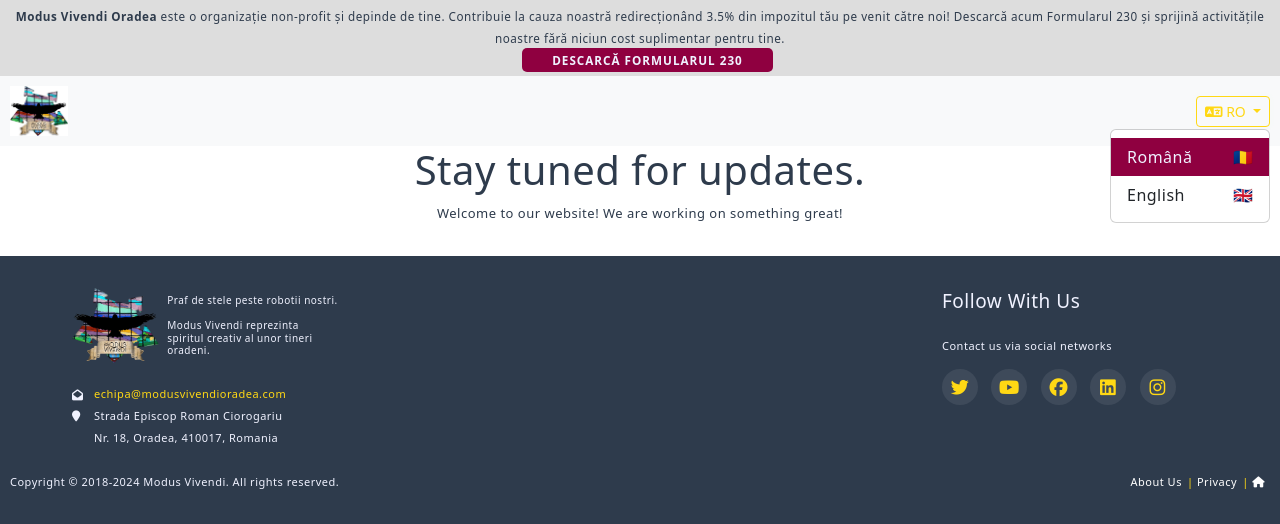
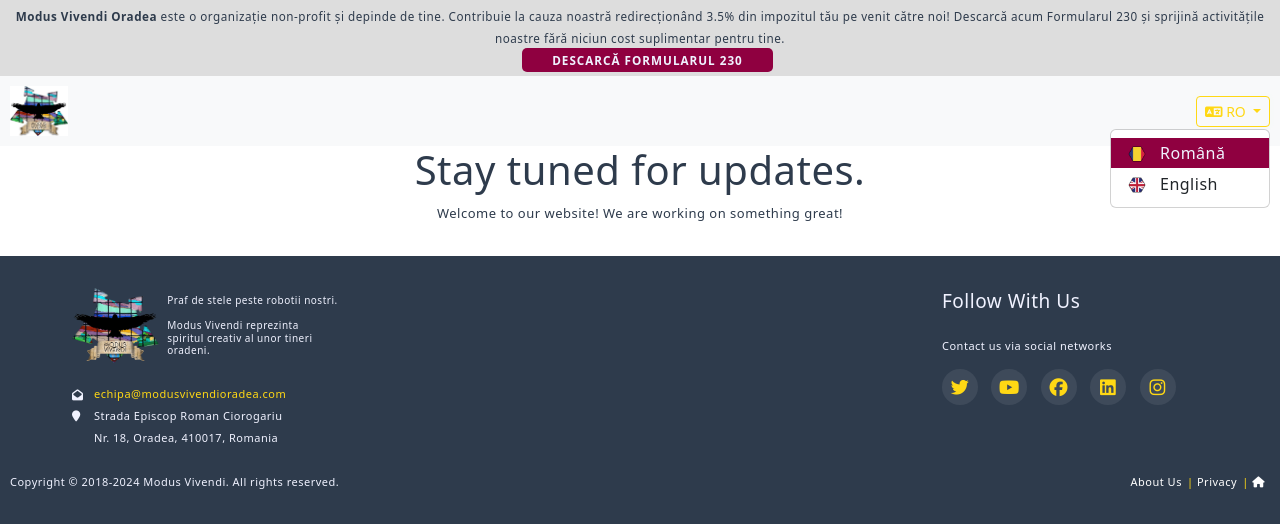
Before and after one commit to derzse/MV_site_temp, a Flask app: page / in a window 1280 px wide, after a click on "RO". Shown: the top 524 px of the page. Run offline with Flask 3, Linux system fonts and the light colour scheme.

Commit message:
Updated language selector

```diff
--- a/static/css/main.css
+++ b/static/css/main.css
@@ -379,6 +379,7 @@
 .site-footer .vc_cta3-container {
   margin-bottom: 0px;
 }
+
 .vc_cta3-container {
   margin-bottom: 35px;
   margin-left: auto;
@@ -684,34 +685,3 @@
 .donate-button .donatebtn:hover {
   background-color: #45a049;
 }
-
-    .language-switcher {
-        display: inline-block;
-    }
-
-    .language-switcher .dropdown-item {
-        display: flex;
-        justify-content: space-between;
-        align-items: center;
-        padding: 0.5rem 1rem;
-    }
-
-    .language-switcher .dropdown-item.active {
-        background-color: var(--murrey, #722f37);
-        color: var(--ghost-white, #f8f8ff);
-    }
-
-    .language-switcher .flag {
-        margin-left: 0.5rem;
-    }
-
-    .language-switcher .btn {
-        border-color: var(--school-bus-yellow, #ffd320);
-        color: var(--school-bus-yellow, #ffd320);
-    }
-
-    .language-switcher .btn:hover {
-        background-color: var(--school-bus-yellow, #ffd320);
-        color: var(--murrey, #722f37);
-        border-color: var(--school-bus-yellow, #ffd320);
-    }
--- a/templates/language_switcher.html
+++ b/templates/language_switcher.html
@@ -14,15 +14,65 @@
                 <li>
                     <a class="dropdown-item {% if CURRENT_LANGUAGE == code %}active{% endif %}"
                        href="{{ url_for('set_language', language=code) }}">
-                        {{ name }}
+                        <!-- {{name}} -->
                         {% if code == 'ro' %}
-                            <span class="flag">🇷🇴</span>
+                            <span class="flag">
+                                <img src="{{ url_for('static', filename='images/flags/ro.png') }}" alt="🇷🇴" class="flag-img">
+                                <!-- 🇷🇴 -->
+                            </span>
                         {% else %}
-                            <span class="flag">🇬🇧</span>
+                            <span class="flag">
+                                <img src="{{ url_for('static', filename='images/flags/en.png') }}" alt="EN" class="flag-img">
+                                <!-- 🇬🇧 -->
+                            </span>
                         {% endif %}
+                        {{name}}
                     </a>
                 </li>
             {% endfor %}
         </ul>
     </div>
 </div>
+
+
+<style>
+
+.language-switcher {
+    display: inline-block;
+}
+
+.language-switcher .dropdown-item {
+    display: flex;
+    justify-content: flex-start;
+    align-items: center;
+    /* padding: 0.5rem 1rem; */
+}
+
+.language-switcher .dropdown-item.active {
+    background-color: var(--murrey, #722f37);
+    color: var(--ghost-white, #f8f8ff);
+}
+
+.language-switcher .flag {
+    margin-right: 0.5rem;
+}
+
+.language-switcher .btn {
+    border-color: var(--school-bus-yellow, #ffd320);
+    color: var(--school-bus-yellow, #ffd320);
+}
+
+.language-switcher .btn:hover {
+    background-color: var(--school-bus-yellow, #ffd320);
+    color: var(--murrey, #722f37);
+    border-color: var(--school-bus-yellow, #ffd320);
+}
+
+.flag-img {
+    width: 20px;
+    height: 20px;
+    margin-right: 5px;
+    border-radius: 2px;
+    vertical-align: middle;
+}
+</style>
```
Also changed, not shown: static/images/flags/en.png (added), static/images/flags/ro.png (added).
